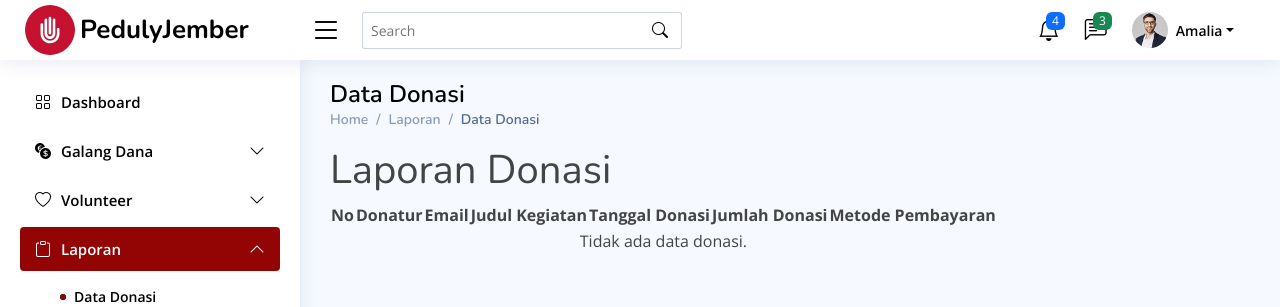
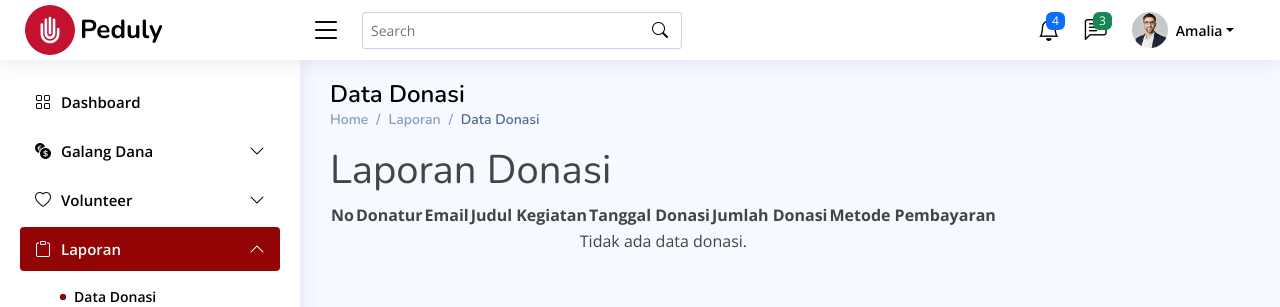
Before and after one commit to amaliaputtrin/admindonasi2, a PHP site: page /data-donasi.php in a window 1280 px wide. Shown: the top 307 px of the page. Run offline with PHP 8.4, Linux system fonts and the light colour scheme; data comes from the database, SQL or seed files in the repository; data that the repository does not hold is empty; some libraries are stand-ins or nearby versions.

Commit message:
update logo

```diff
--- a/data-donasi.php
+++ b/data-donasi.php
@@ -68,7 +68,7 @@
     <div class="d-flex align-items-center justify-content-between">
       <a href="index.html" class="logo d-flex align-items-center">
         <img src="assets/img/logo_peduly.png" alt="">
-        <span class="d-none d-lg-block">PedulyJember</span>
+        <span class="d-none d-lg-block">Peduly</span>
       </a>
       <i class="bi bi-list toggle-sidebar-btn"></i>
     </div><!-- End Logo -->
```
